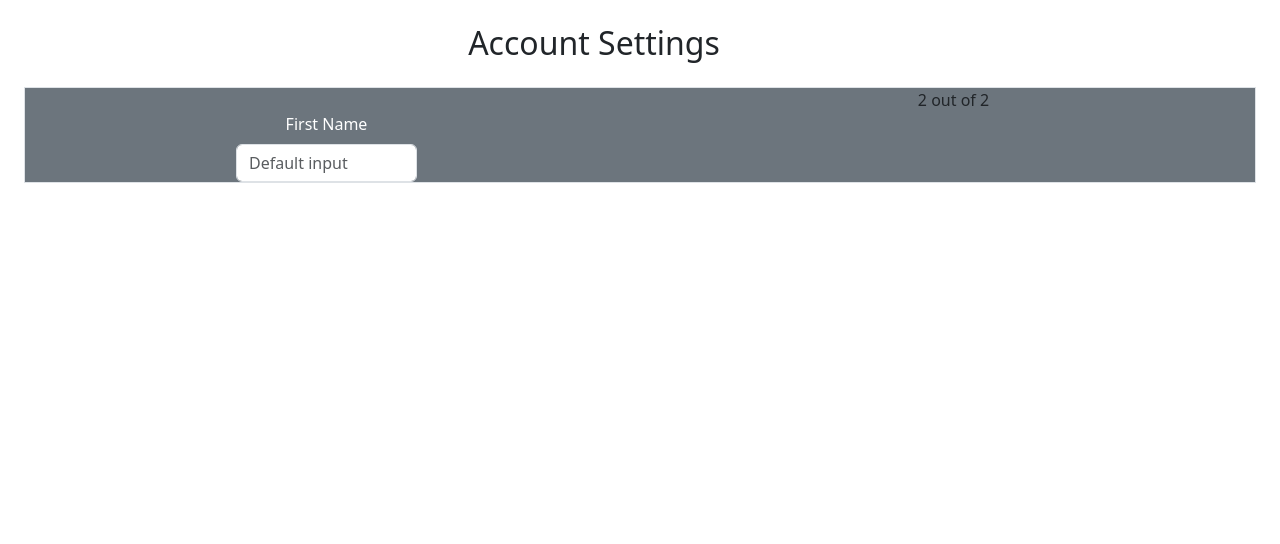
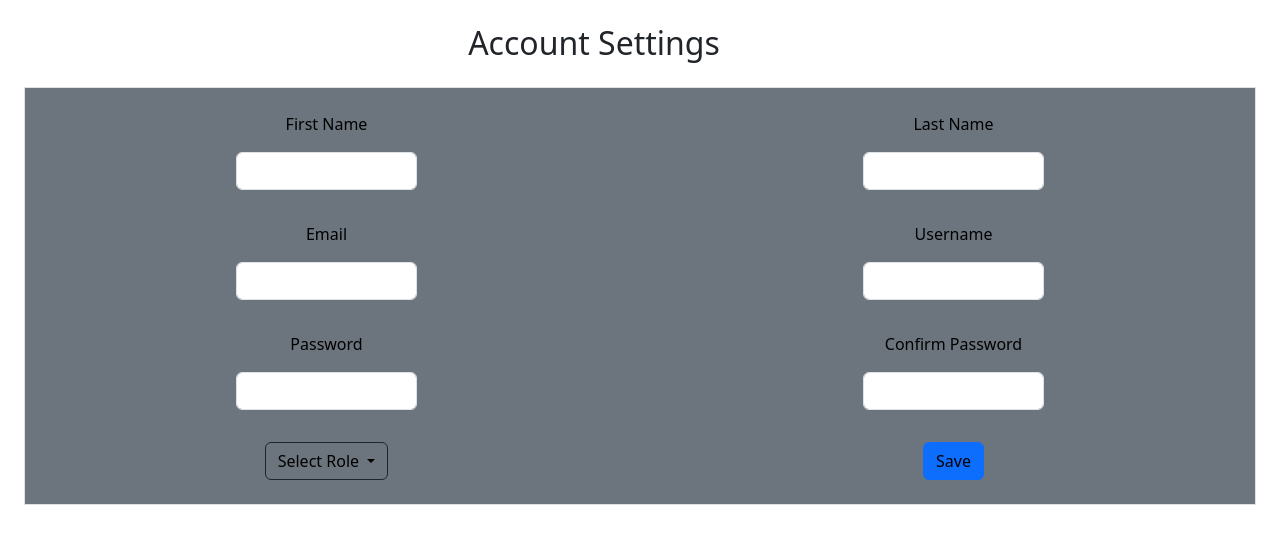
Before and after one commit to caesar0016/webQuantify, a PHP site: page /accountSettings.php in a window 1280 px wide. Shown: the part 74-618 px from the top of the page. Run offline with PHP 8.4, Linux system fonts and the light colour scheme; some libraries are stand-ins or nearby versions.

Commit message:
Done with the design for the account settings.

```diff
--- a/accountSettings.php
+++ b/accountSettings.php
@@ -9,19 +9,54 @@
     <title>Quantify-Account Settings</title>
 </head>
 <body>
-    <div class="container text-center m-4">
+    <div class="container text-center m-4 ">
         <h2>Account Settings</h2>
     </div>
     <div class="mx-4 text-center border bg-secondary">
         <div class="row">
-            <div class="col">
-                <div class="col d-flex flex-column align-items-center justify-content-center mt-4 text-white">
+            <div class="col d-flex flex-column align-items-center justify-content-center mt-4 text-black">
                 <label for="firstNameInput" class="form-label">First Name</label>
-                    <input class="form-control" type="text" placeholder="Default input" aria-label="default input example"style="width: 30%;">
+                <input class="form-control m-2" type="text" aria-label="default input example" style="width: 30%;">
+            </div>
+            <div class="col d-flex flex-column align-items-center justify-content-center mt-4 text-black">
+                <label for="firstNameInput" class="form-label">Last Name</label>
+                <input class="form-control m-2" type="text" aria-label="default input example" style="width: 30%;">
+            </div>
+        </div>
+        <div class="row">
+            <div class="col d-flex flex-column align-items-center justify-content-center mt-4 text-black">
+                <label for="firstNameInput" class="form-label">Email</label>
+                <input class="form-control m-2" type="text" aria-label="default input example" style="width: 30%;">
+            </div>
+            <div class="col d-flex flex-column align-items-center justify-content-center mt-4 text-black">
+                <label for="firstNameInput" class="form-label">Username</label>
+                <input class="form-control m-2" type="text" aria-label="default input example" style="width: 30%;">
+            </div>
+        </div>
+        <div class="row">
+            <div class="col d-flex flex-column align-items-center justify-content-center mt-4 text-black">
+                <label for="firstNameInput" class="form-label">Password</label>
+                <input class="form-control m-2" type="text" aria-label="default input example" style="width: 30%;">
+            </div>
+            <div class="col d-flex flex-column align-items-center justify-content-center mt-4 text-black">
+                <label for="firstNameInput" class="form-label">Confirm Password</label>
+                <input class="form-control m-2" type="text" aria-label="default input example" style="width: 30%;">
+            </div>
+        </div>
+        <div class="row mb-4">
+            <div class="col d-flex flex-column align-items-center justify-content-center mt-4 text-black">
+                <div class="dropdown">
+                    <button class="btn btn-secondary dropdown-toggle text-black border border-dark" type="button" data-bs-toggle="dropdown" aria-expanded="false">
+                        Select Role
+                    <ul class="dropdown-menu border border-dark">
+                        <li>Normal User</li>
+                        <li>Admin</li>
+                    </ul>
+                    </button>
                 </div>
             </div>
-            <div class="col">
-                2 out of 2
+            <div class="col d-flex flex-column align-items-center justify-content-center mt-4 text-black">
+                <button type="button" class="btn btn-primary text-black">Save</button>
             </div>
         </div>
     </div>
```
